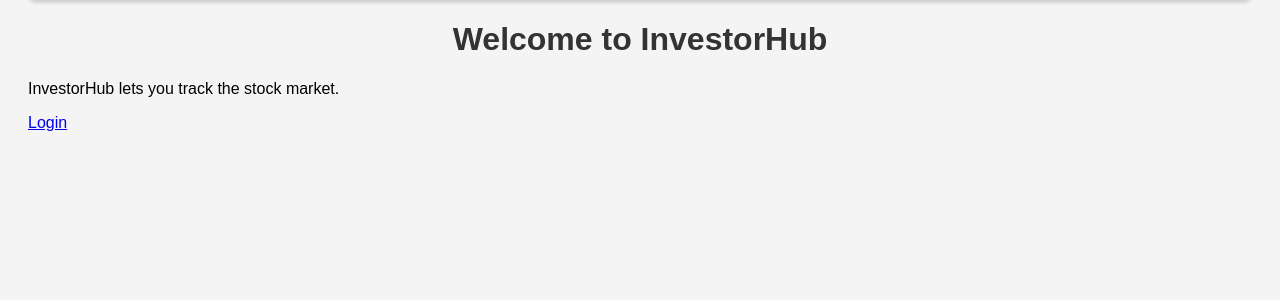
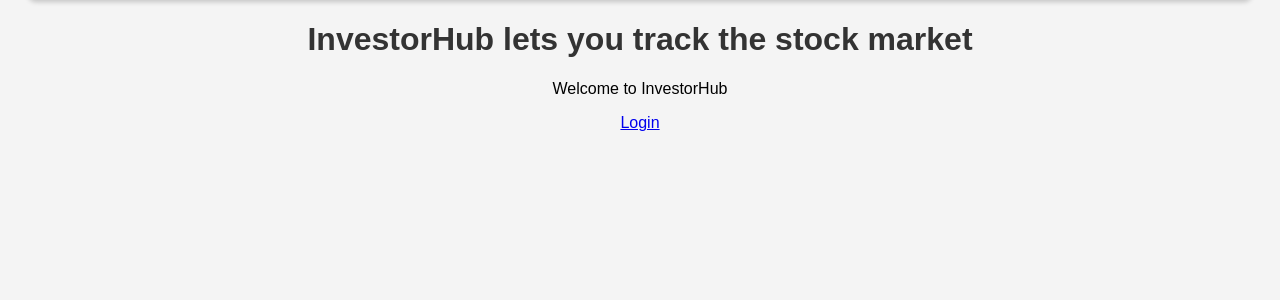
Before and after one commit to CIS4301-InvestorHub-Group14/Investor-Hub, a Django app: page /home/ in a window 1280 px wide. Shown: the part 66-366 px from the top of the page. Run offline with Django 5.2, Linux system fonts and the light colour scheme.

Commit message:
centered the welcome text, adjusted both global.css and index files

```diff
--- a/SearchApp/static/global.css
+++ b/SearchApp/static/global.css
@@ -15,6 +15,11 @@
     box-shadow: 0 2px 4px rgba(0, 0, 0, 0.1);
     max-width: 600px;
     margin: 0 auto;
+    text-align: center; /* Centers text within the container */
+}
+
+.centered-text {
+    text-align: center;
 }
 
 /* Heading styles */
@@ -22,6 +27,7 @@
     color: #333;
     text-align: center;
 }
+
 
 /* Label styles for form elements */
 label {
--- a/templates/index.html
+++ b/templates/index.html
@@ -10,11 +10,13 @@
 <body>
     {% include "navbar.html" %}
 
-    <!-- Main content -->
+    <!-- Main content for the Welcome page -->
     <main class="Welcome">
-        <h1 class="welcomeTitle">Welcome to InvestorHub</h1>
-        <p class="welcomeSubtitle">InvestorHub lets you track the stock market.</p>
-        <a href="/login" class="loginButton">Login</a>
+        <div class="centered-text">
+            <h1 class="welcomeTitle">InvestorHub lets you track the stock market</h1>
+            <p class="welcomeSubtitle">Welcome to InvestorHub</p>
+            <a href="/login" class="loginButton">Login</a>
+        </div>
     </main>
 </body>
 </html>
```
